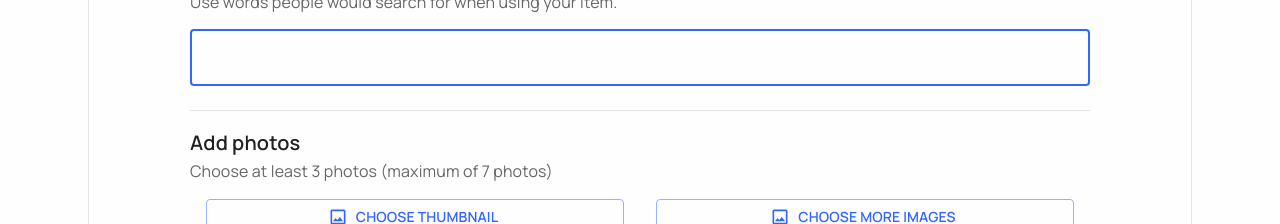
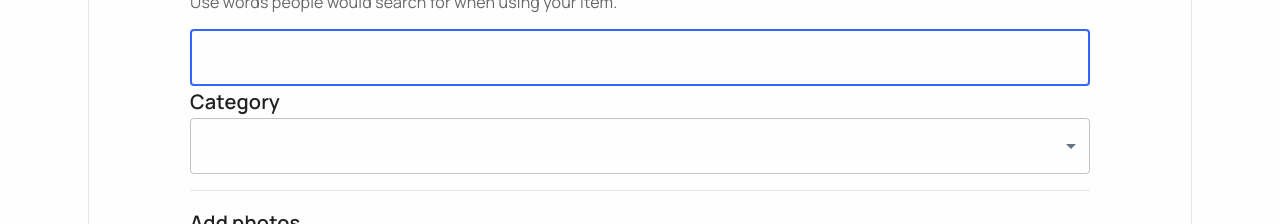
Before and after one commit to ductuan15/Online-Auction, a React (Create React App) app in the folder 3bay-client/: page /product/create in a window 1280 px wide. Shown: the part 294-518 px from the top of the page. Built offline with nearby package versions, Linux system fonts and the light colour scheme; no server answers.

Commit message:
[FE] Update `CreateProductForm`: add `CategoryChooser `, file error

```diff
--- a/3bay-client/src/components/common/editor/WYSIWYGEditor.tsx
+++ b/3bay-client/src/components/common/editor/WYSIWYGEditor.tsx
@@ -7,6 +7,7 @@ import { useTheme } from '@mui/material/styles'
 
 import 'react-draft-wysiwyg/dist/react-draft-wysiwyg.css'
 import './WYSIWYGEditor.css'
+import {GREY} from '../../../theme/palette'
 
 type WYSIWYGEditorProps = {
   // value?: string
@@ -86,6 +87,10 @@ export default function WYSIWYGEditor({
         toolbarClassName={toolbarClasses}
         toolbarStyle={{
           color: 'black',
+          background: GREY[500_8],
+        }}
+        wrapperStyle={{
+          background: GREY[500_8],
         }}
         onEditorStateChange={onEditorStateChange}
         toolbar={TOOLBAR_OPTIONS}
--- /dev/null
+++ b/3bay-client/src/components/common/form/CategoryChooser.tsx
@@ -0,0 +1,92 @@
+import { UseControllerProps } from 'react-hook-form/dist/types/controller'
+import { Controller, FieldError } from 'react-hook-form'
+import * as React from 'react'
+import {
+  FormControl,
+  InputLabel,
+  ListSubheader,
+  MenuItem,
+  Select,
+  SelectProps,
+} from '@mui/material'
+import { SxProps } from '@mui/system'
+import { useCategoryContext } from '../../../contexts/admin/CategoryContext'
+import Category from '../../../models/category'
+import { ProductFormInput } from '../../../models/product'
+import {useMemo} from 'react'
+
+type CategoryChooserProps<T> = {
+  error: FieldError | undefined
+  label?: string
+  id?: string
+  sx?: SxProps
+  selectFieldProps?: SelectProps
+} & UseControllerProps<T>
+
+export function renderCategorySelection(categories: Category[]): JSX.Element[] {
+  const components: JSX.Element[] = []
+
+  categories.forEach((category) => {
+    if (category.otherCategories) {
+      components.push(<ListSubheader key={category.id}>{category.title}</ListSubheader>)
+      components.push(...renderCategorySelection(category.otherCategories))
+    } else {
+      components.push(<MenuItem value={category.id} key={category.id}>{category.title}</MenuItem>)
+    }
+  })
+
+  return components
+}
+
+type FormValues = ProductFormInput
+
+const CategoryChooser = ({
+  error,
+  label,
+  id,
+  selectFieldProps,
+  sx,
+  ...controllerProps
+}: CategoryChooserProps<FormValues>): JSX.Element => {
+  const {
+    state: { allCategories },
+  } = useCategoryContext()
+
+  const categories = useMemo(() => {
+    // console.log('render categories')
+    return renderCategorySelection(allCategories)
+  }, [allCategories])
+
+  return (
+    <FormControl sx={sx}>
+      <InputLabel id={id ?? 'category'}>{label}</InputLabel>
+      <Controller
+        {...controllerProps}
+        render={({ field }) => (
+          <Select
+            fullWidth
+            inputProps={{ style: { fontFamily: 'Jetbrains Mono' } }}
+            error={!!error}
+            id={id ?? 'category'}
+            label={label}
+            // value={allCategories.length === 0 ? '' : categories[0].key}
+            defaultValue={''}
+            {...field}
+            {...selectFieldProps}
+          >
+            {
+              allCategories.length === 0 ? (
+              <MenuItem value={''}>
+                <em>None</em>
+              </MenuItem>
+            ) : (
+              categories
+            )}
+          </Select>
+        )}
+      />
+    </FormControl>
+  )
+}
+
+export default CategoryChooser
--- a/3bay-client/src/components/seller/product/CreateProductForm.tsx
+++ b/3bay-client/src/components/seller/product/CreateProductForm.tsx
@@ -22,6 +22,7 @@ import { GREY } from '../../../theme/palette'
 import SaveOutlinedIcon from '@mui/icons-material/SaveOutlined'
 import DateTimeInputField from '../../common/form/DateTimeInputField'
 import moment from 'moment'
+import CategoryChooser from '../../common/form/CategoryChooser'
 
 const Input = styled('input')({
   display: 'none',
@@ -55,7 +56,6 @@ export default function CreateProductForm({
   const [disableAllElement, setDisableAllElement] = useState(false)
 
   const openPrice = watch('openPrice')
-  // console.log(errors)
 
   const [thumbnail, setThumbnail] = useState<string>('')
   const thumbnailFile = watch('thumbnail')
@@ -82,27 +82,6 @@ export default function CreateProductForm({
   }, [detailFiles, isMounted])
 
   const submitHandler: SubmitHandler<ProductFormInput> = (data) => {
-    if (thumbnailFile.length < MIN_THUMBNAIL_FILE) {
-      setError(
-        'thumbnail',
-        {
-          type: 'manual',
-          message: 'You must choose a thumbnail for your product',
-        },
-        { shouldFocus: true },
-      )
-    }
-    if (detailFiles.length < MIN_DETAILS_FILE) {
-      setError(
-        'detail',
-        {
-          type: 'manual',
-          message: 'You must choose at least 2 more photos',
-        },
-        { shouldFocus: true },
-      )
-    }
-
     console.log(data)
   }
 
@@ -165,6 +144,25 @@ export default function CreateProductForm({
         />
       </Grid>
 
+      <Grid item container xs={12} flexDirection='column' rowSpacing={3}>
+        <Typography color='text.primary' variant='h6'>
+          Category
+        </Typography>
+
+        <CategoryChooser
+          rules={{
+            required: 'This field is required',
+          }}
+          error={errors.categoryId}
+          id={'categoryId'}
+          name={'categoryId'}
+          control={control}
+          selectFieldProps={{
+            disabled: disableAllElement,
+          }}
+        />
+      </Grid>
+
       <Grid item xs={12}>
         <Divider />
       </Grid>
@@ -199,7 +197,17 @@ export default function CreateProductForm({
                 disabled={disableAllElement}
                 // onChange={onImageChange}
                 {...register('thumbnail', {
-                  required: 'This field is required'
+                  required: 'This field is required',
+                  validate: {
+                    minFile: (value) => {
+                      if (
+                        value instanceof FileList &&
+                        value.length < MIN_THUMBNAIL_FILE
+                      ) {
+                        return 'You must choose a thumbnail for your product'
+                      }
+                    },
+                  },
                 })}
               />
 
@@ -267,7 +275,17 @@ export default function CreateProductForm({
                 }}
                 // onChange={onImageChange}
                 {...register('detail', {
-                  required: 'This field is required'
+                  required: 'This field is required',
+                  validate: {
+                    minFile: (value) => {
+                      if (
+                        value instanceof FileList &&
+                        value.length < MIN_DETAILS_FILE
+                      ) {
+                        return 'You must choose at least 2 photos'
+                      }
+                    },
+                  },
                 })}
               />
 
@@ -344,6 +362,8 @@ export default function CreateProductForm({
                 onChange={field.onChange}
                 editorStyle={{
                   minHeight: 256,
+                  paddingLeft: 15,
+                  paddingRight: 15,
                 }}
                 readOnly={disableAllElement}
               />
--- a/3bay-client/src/pages/common/search/SearchPage.tsx
+++ b/3bay-client/src/pages/common/search/SearchPage.tsx
@@ -13,7 +13,6 @@ import {
 import { ChangeEvent, useCallback, useEffect, useState } from 'react'
 import { useNavigate, useSearchParams } from 'react-router-dom'
 import { useCategoryContext } from '../../../contexts/admin/CategoryContext'
-import Category from '../../../models/category'
 import Product from '../../../models/product'
 import {
   searchProduct,
@@ -21,6 +20,7 @@ import {
   SORT_TYPE,
 } from '../../../services/product.service'
 import ProductList from '../productList/ProductList'
+import { renderCategorySelection } from '../../../components/common/form/CategoryChooser'
 
 const SearchPage = (): JSX.Element => {
   const [searchParams, setSearchParams] = useSearchParams()
@@ -92,23 +92,6 @@ const SearchPage = (): JSX.Element => {
       await fetchData()
     })()
   }, [currentPage, sortBy, sortType, categoryId])
-
-  const renderCategorySelection = (categories: Category[]): JSX.Element[] => {
-    const components: JSX.Element[] = []
-
-    categories.forEach((category) => {
-      if (category.otherCategories) {
-        components.push(<ListSubheader>{category.title}</ListSubheader>)
-        components.push(...renderCategorySelection(category.otherCategories))
-      } else {
-        components.push(
-          <MenuItem value={category.id}>{category.title}</MenuItem>,
-        )
-      }
-    })
-
-    return components
-  }
   const handlePriceSortChange = (event: SelectChangeEvent) => {
     const [sortBy, sortType] = event.target.value.split('-')
     setSortBy(sortBy)
@@ -157,7 +140,7 @@ const SearchPage = (): JSX.Element => {
       <FormControl sx={{ minWidth: 240 }}>
         <InputLabel id='category-select-label'>Category</InputLabel>
         <Select
-          labelId='category-select-labell'
+          labelId='category-select-label'
           id='category-select'
           value={categoryId + ''}
           label='Category'
```
